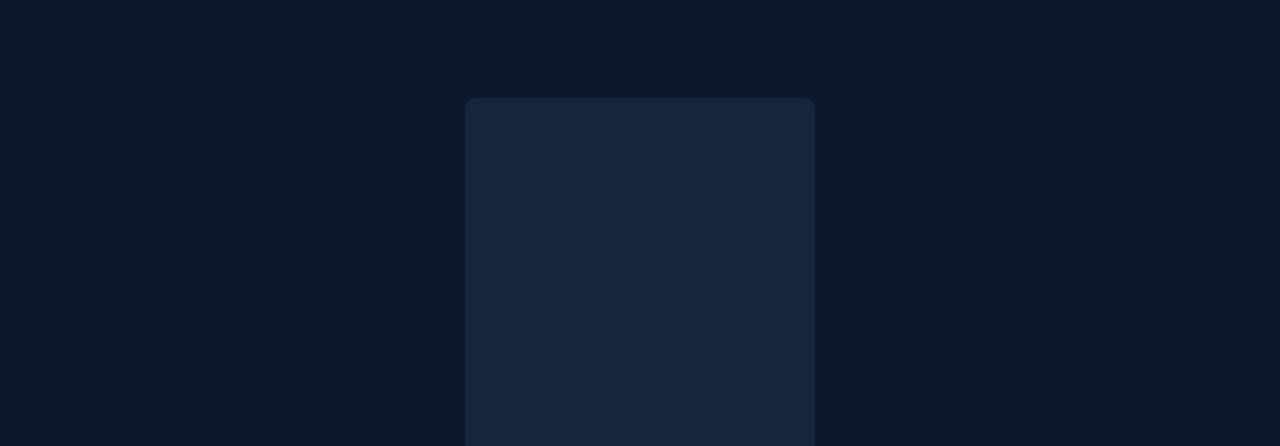
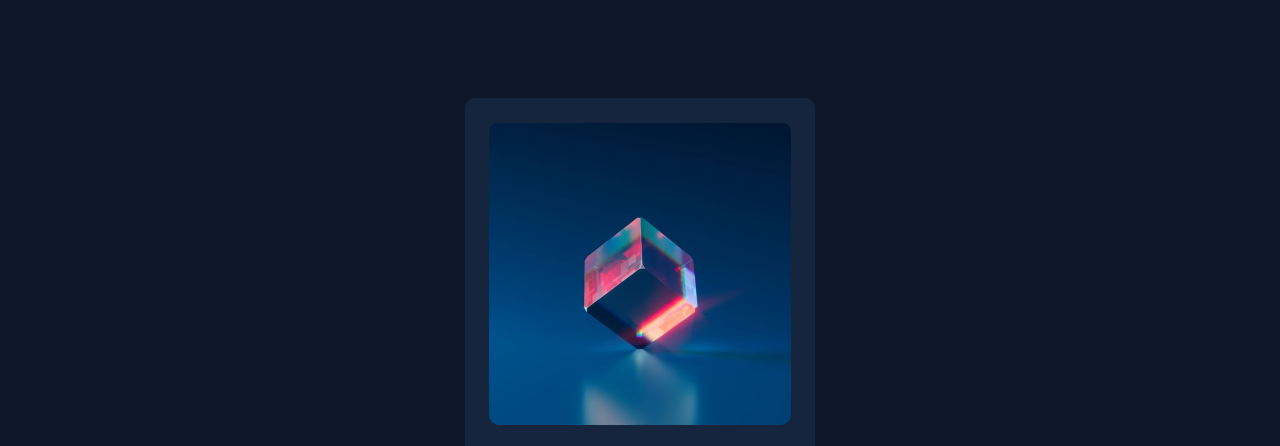
Before and after one commit to VishalMauryastp/nft-preview-card-component-main, a plain HTML site: page index.html in a window 1280 px wide. Shown: the top 446 px of the page. Drawn offline with Linux system fonts and the light colour scheme; the site is published under a folder, as on GitHub Pages, so addresses that start at the root find nothing.

Commit message:
scss update

```diff
--- a/assets/scss/_hero.scss
+++ b/assets/scss/_hero.scss
@@ -11,7 +11,7 @@
         border-radius: 10px;
         min-height: 303px;
         margin: 24px;
-        background: url('/assets/images/image-equilibrium.jpg') no-repeat;
+        background: url('../assets/images/image-equilibrium.jpg') no-repeat;
         background-position: center;
         background-size: contain;
         overflow: hidden;
@@ -27,7 +27,7 @@
         &:after {
             position: absolute;
             content: '';
-            background: url("/assets/images/icon-view.svg") no-repeat rgb(0 255 247 / 45%);
+            background: url("../assets/images/icon-view.svg") no-repeat rgb(0 255 247 / 45%);
             background-position: center;
             background-size: auto;
             width: 100%;
```
Also changed, not shown: dist/style.css, 1 other file.
